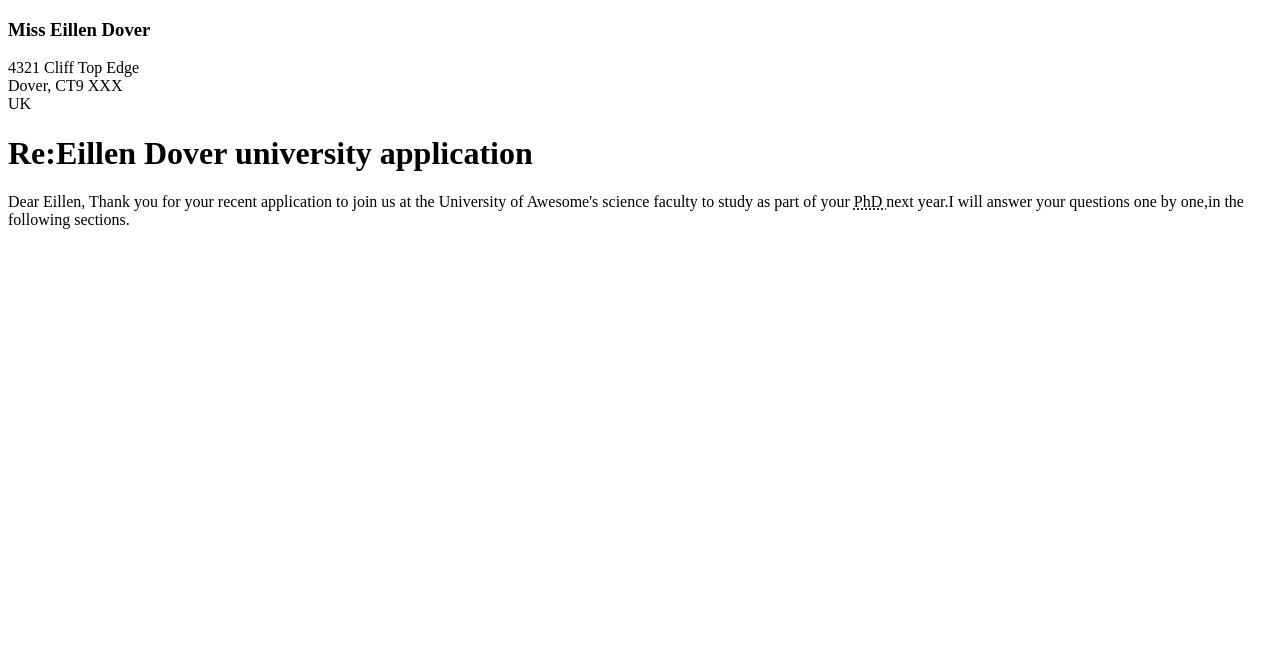
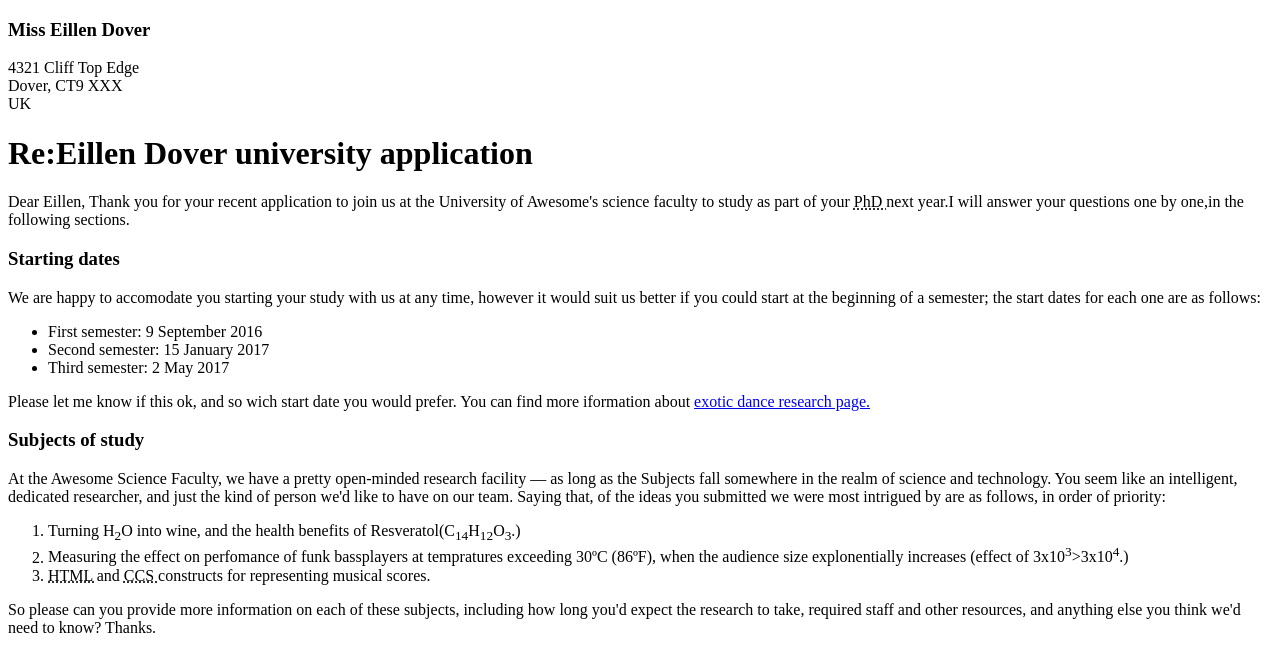
Before and after one commit to Aleksandra1702/lesson-8-hw, a plain HTML site: page index.html in a window 1280 px wide. Drawn offline with Linux system fonts and the light colour scheme.

Commit message:
вторая часть до exotic

```diff
--- a/index.html
+++ b/index.html
@@ -20,3 +20,53 @@
    to study as part of your <abbr title= "Doctor of Philosophy" > PhD </abbr>
    next year.I will answer your questions one by one,in the
    following sections.
+   <h3>Starting dates</h3>
+   We are happy to accomodate you starting your study with us
+   at any time, however it would suit us better if you could
+   start at the beginning of a semester; the start dates for
+   each one are as follows:
+<ul>
+   <li> First semester: 9 September 2016 </li>
+   <li> Second semester: 15 January 2017 </li>
+   <li> Third semester: 2 May 2017 </li>
+</ul>
+<p>
+    Please let me know if this ok, and so wich
+    start date you would prefer.
+    You can find more iformation about
+    <a href="http://example.com/"> exotic dance research page.</a>
+</p>
+<h3>Subjects of study</h3>
+<p>
+    At the Awesome Science Faculty, we have a pretty open-minded
+    research facility &mdash;
+    as long as the Subjects fall somewhere in the realm of science
+    and technology. You seem like an intelligent, dedicated
+    researcher, and just the kind of person we'd like to have on
+    our team. Saying that, of the ideas you submitted we were most
+    intrigued by are as follows, in order of priority:
+</p>
+<ol>
+  <li>
+     Turning H<sub>2</sub>O into wine, and the health benefits
+    of Resveratol(C<sub>14</sub>H<sub>12</sub>O<sub>3</sub>.)
+   </li>
+   <li>
+      Measuring the effect on perfomance of funk bassplayers at
+      tempratures exceeding  30&ordm;C (86&ordm;F), when the audience
+      size explonentially increases (effect of 3x10<sup>3</sup>&gt;3x10<sup>4</sup>.)
+    </li>
+
+    <li>
+      <abbr title="HyperText Markup Language"> HTML </abbr> and
+      <abbr title="Cascading Style Sheets"> CCS </abbr>constructs
+      for representing musical scores.
+    </li>
+</ol>
+<p>
+    So please can you provide more information on each of these
+    subjects, including how long you'd expect the research
+    to take, required staff and other resources, and anything else
+    you think we'd need to know?
+    Thanks.
+</p>
```
